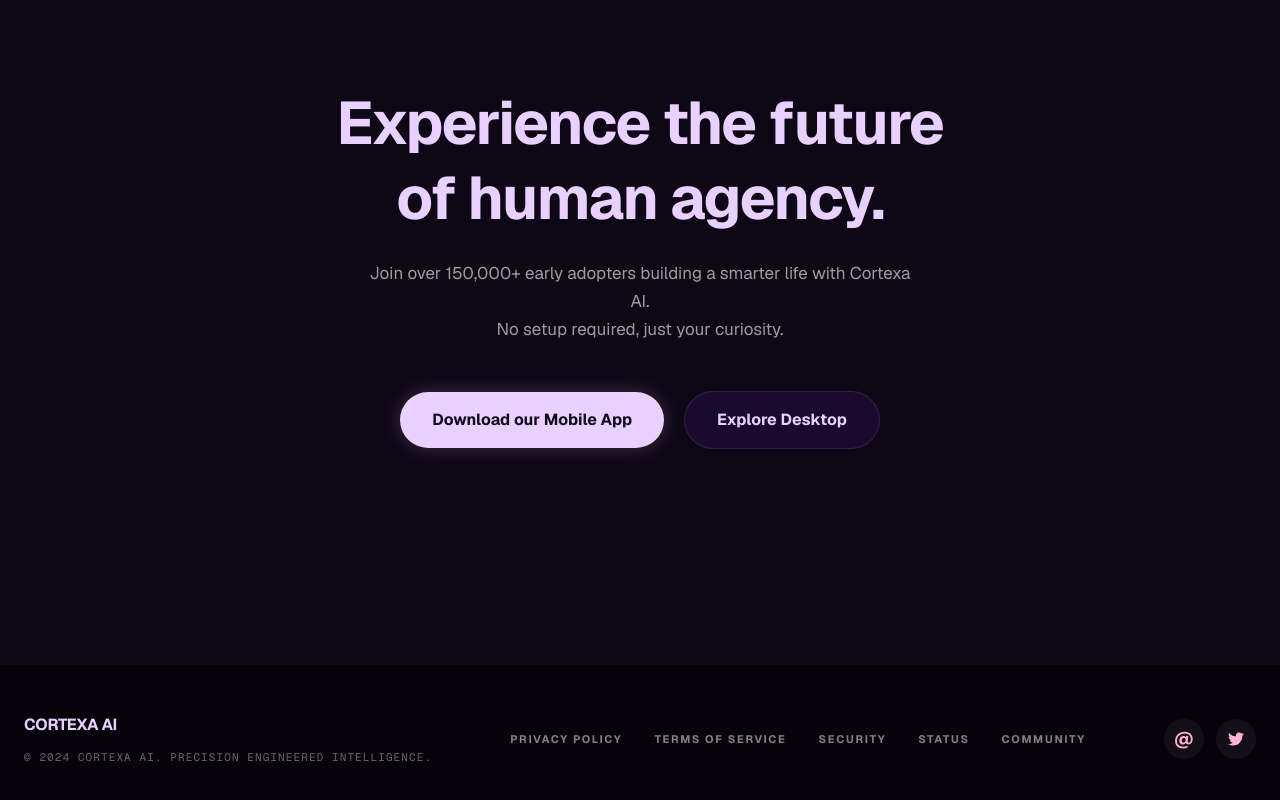
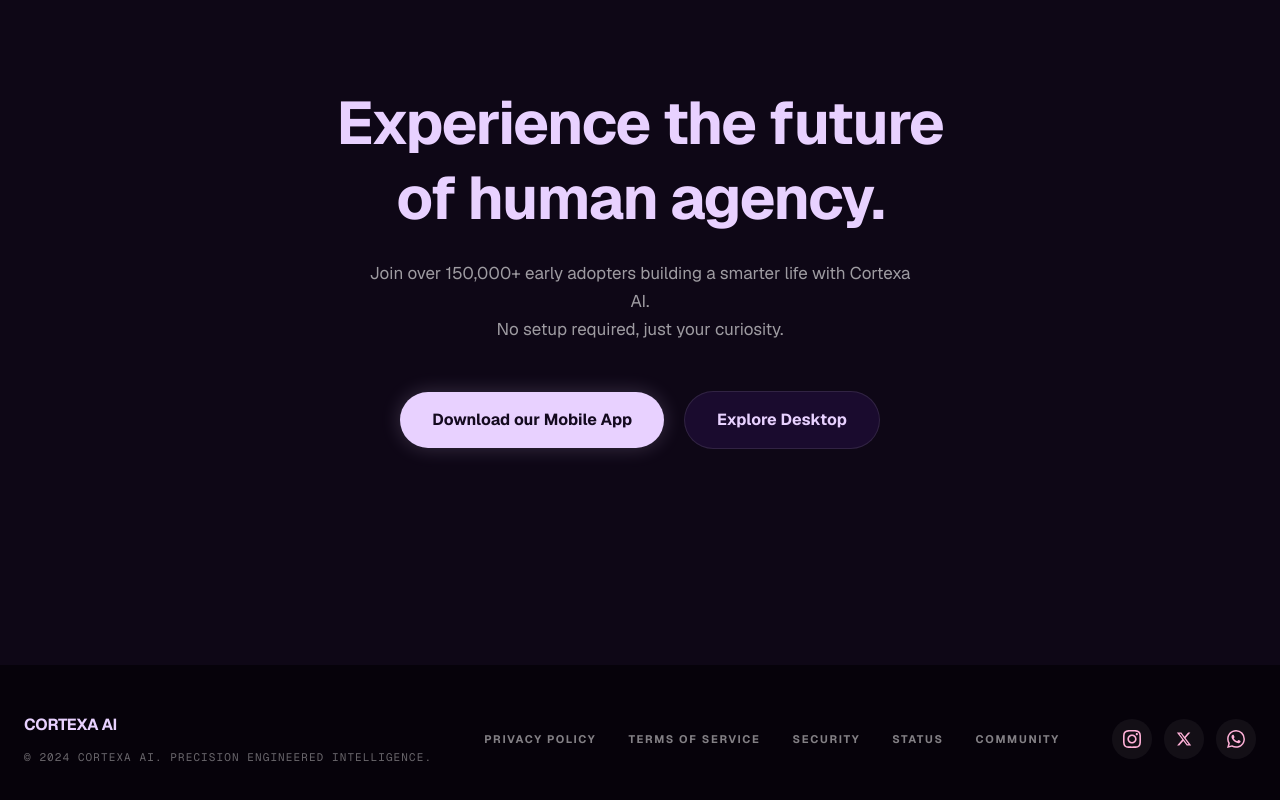
Before and after one commit to prince-1104/LifeOS-AI, a Next.js app in the folder frontend/: page / in a window 1280 px wide. Shown: the part 1911-2711 px from the top of the page. Built offline with nearby package versions, Linux system fonts and the light colour scheme; no server answers.

Commit message:
add Instagram, Twitter/X, WhatsApp social links to landing footer

```diff
--- a/frontend/components/landing/LandingPage.tsx
+++ b/frontend/components/landing/LandingPage.tsx
@@ -273,12 +273,22 @@
             </div>
 
             <div className="flex items-center justify-center gap-3">
-               <a href="#" className="w-10 h-10 rounded-full bg-white/5 hover:bg-white/10 flex items-center justify-center text-[#FFB1D8] transition">
-                  <span className="text-xl font-bold">@</span>
+               {/* Instagram */}
+               <a href="https://www.instagram.com/doptonin.ai?igsh=MWY3YXo5NmxucTdjNA==" target="_blank" rel="noopener noreferrer" className="w-10 h-10 rounded-full bg-white/5 hover:bg-gradient-to-br hover:from-[#f09433] hover:via-[#e6683c] hover:to-[#bc1888] flex items-center justify-center text-[#FFB1D8] hover:text-white transition" aria-label="Instagram">
+                  <svg className="w-[18px] h-[18px]" fill="currentColor" viewBox="0 0 24 24">
+                     <path d="M12 2.163c3.204 0 3.584.012 4.85.07 3.252.148 4.771 1.691 4.919 4.919.058 1.265.069 1.645.069 4.849 0 3.205-.012 3.584-.069 4.849-.149 3.225-1.664 4.771-4.919 4.919-1.266.058-1.644.07-4.85.07-3.204 0-3.584-.012-4.849-.07-3.26-.149-4.771-1.699-4.919-4.92-.058-1.265-.07-1.644-.07-4.849 0-3.204.013-3.583.07-4.849.149-3.227 1.664-4.771 4.919-4.919 1.266-.057 1.645-.069 4.849-.069zm0-2.163c-3.259 0-3.667.014-4.947.072-4.358.2-6.78 2.618-6.98 6.98-.059 1.281-.073 1.689-.073 4.948 0 3.259.014 3.668.072 4.948.2 4.358 2.618 6.78 6.98 6.98 1.281.058 1.689.072 4.948.072 3.259 0 3.668-.014 4.948-.072 4.354-.2 6.782-2.618 6.979-6.98.059-1.28.073-1.689.073-4.948 0-3.259-.014-3.667-.072-4.947-.196-4.354-2.617-6.78-6.979-6.98-1.281-.059-1.69-.073-4.949-.073zm0 5.838c-3.403 0-6.162 2.759-6.162 6.162s2.759 6.163 6.162 6.163 6.162-2.759 6.162-6.163c0-3.403-2.759-6.162-6.162-6.162zm0 10.162c-2.209 0-4-1.79-4-4 0-2.209 1.791-4 4-4s4 1.791 4 4c0 2.21-1.791 4-4 4zm6.406-11.845c-.796 0-1.441.645-1.441 1.44s.645 1.44 1.441 1.44c.795 0 1.439-.645 1.439-1.44s-.644-1.44-1.439-1.44z"/>
+                  </svg>
                </a>
-               <a href="#" className="w-10 h-10 rounded-full bg-white/5 hover:bg-white/10 flex items-center justify-center text-[#FFB1D8] transition">
-                  <svg className="w-4 h-4" fill="currentColor" viewBox="0 0 24 24">
-                     <path d="M24 4.557c-.883.392-1.832.656-2.828.775 1.017-.609 1.798-1.574 2.165-2.724-.951.564-2.005.974-3.127 1.195-.897-.957-2.178-1.555-3.594-1.555-3.179 0-5.515 2.966-4.797 6.045-4.091-.205-7.719-2.165-10.148-5.144-1.29 2.213-.669 5.108 1.523 6.574-.806-.026-1.566-.247-2.229-.616-.054 2.281 1.581 4.415 3.949 4.89-.693.188-1.452.232-2.224.084.626 1.956 2.444 3.379 4.6 3.419-2.07 1.623-4.678 2.348-7.29 2.04 2.179 1.397 4.768 2.212 7.548 2.212 9.142 0 14.307-7.721 13.995-14.646.962-.695 1.797-1.562 2.457-2.549z"/>
+               {/* Twitter / X */}
+               <a href="https://x.com/PrinceP71602699" target="_blank" rel="noopener noreferrer" className="w-10 h-10 rounded-full bg-white/5 hover:bg-white/10 flex items-center justify-center text-[#FFB1D8] hover:text-white transition" aria-label="Twitter">
+                  <svg className="w-[16px] h-[16px]" fill="currentColor" viewBox="0 0 24 24">
+                     <path d="M18.244 2.25h3.308l-7.227 8.26 8.502 11.24H16.17l-5.214-6.817L4.99 21.75H1.68l7.73-8.835L1.254 2.25H8.08l4.713 6.231zm-1.161 17.52h1.833L7.084 4.126H5.117z"/>
+                  </svg>
+               </a>
+               {/* WhatsApp */}
+               <a href="https://wa.me/919007174936" target="_blank" rel="noopener noreferrer" className="w-10 h-10 rounded-full bg-white/5 hover:bg-[#25D366] flex items-center justify-center text-[#FFB1D8] hover:text-white transition" aria-label="WhatsApp">
+                  <svg className="w-[18px] h-[18px]" fill="currentColor" viewBox="0 0 24 24">
+                     <path d="M17.472 14.382c-.297-.149-1.758-.867-2.03-.967-.273-.099-.471-.148-.67.15-.197.297-.767.966-.94 1.164-.173.199-.347.223-.644.075-.297-.15-1.255-.463-2.39-1.475-.883-.788-1.48-1.761-1.653-2.059-.173-.297-.018-.458.13-.606.134-.133.298-.347.446-.52.149-.174.198-.298.298-.497.099-.198.05-.371-.025-.52-.075-.149-.669-1.612-.916-2.207-.242-.579-.487-.5-.669-.51-.173-.008-.371-.01-.57-.01-.198 0-.52.074-.792.372-.272.297-1.04 1.016-1.04 2.479 0 1.462 1.065 2.875 1.213 3.074.149.198 2.096 3.2 5.077 4.487.709.306 1.262.489 1.694.625.712.227 1.36.195 1.871.118.571-.085 1.758-.719 2.006-1.413.248-.694.248-1.289.173-1.413-.074-.124-.272-.198-.57-.347m-5.421 7.403h-.004a9.87 9.87 0 01-5.031-1.378l-.361-.214-3.741.982.998-3.648-.235-.374a9.86 9.86 0 01-1.51-5.26c.001-5.45 4.436-9.884 9.888-9.884 2.64 0 5.122 1.03 6.988 2.898a9.825 9.825 0 012.893 6.994c-.003 5.45-4.437 9.884-9.885 9.884m8.413-18.297A11.815 11.815 0 0012.05 0C5.495 0 .16 5.335.157 11.892c0 2.096.547 4.142 1.588 5.945L.057 24l6.305-1.654a11.882 11.882 0 005.683 1.448h.005c6.554 0 11.89-5.335 11.893-11.893a11.821 11.821 0 00-3.48-8.413z"/>
                   </svg>
                </a>
             </div>
```
